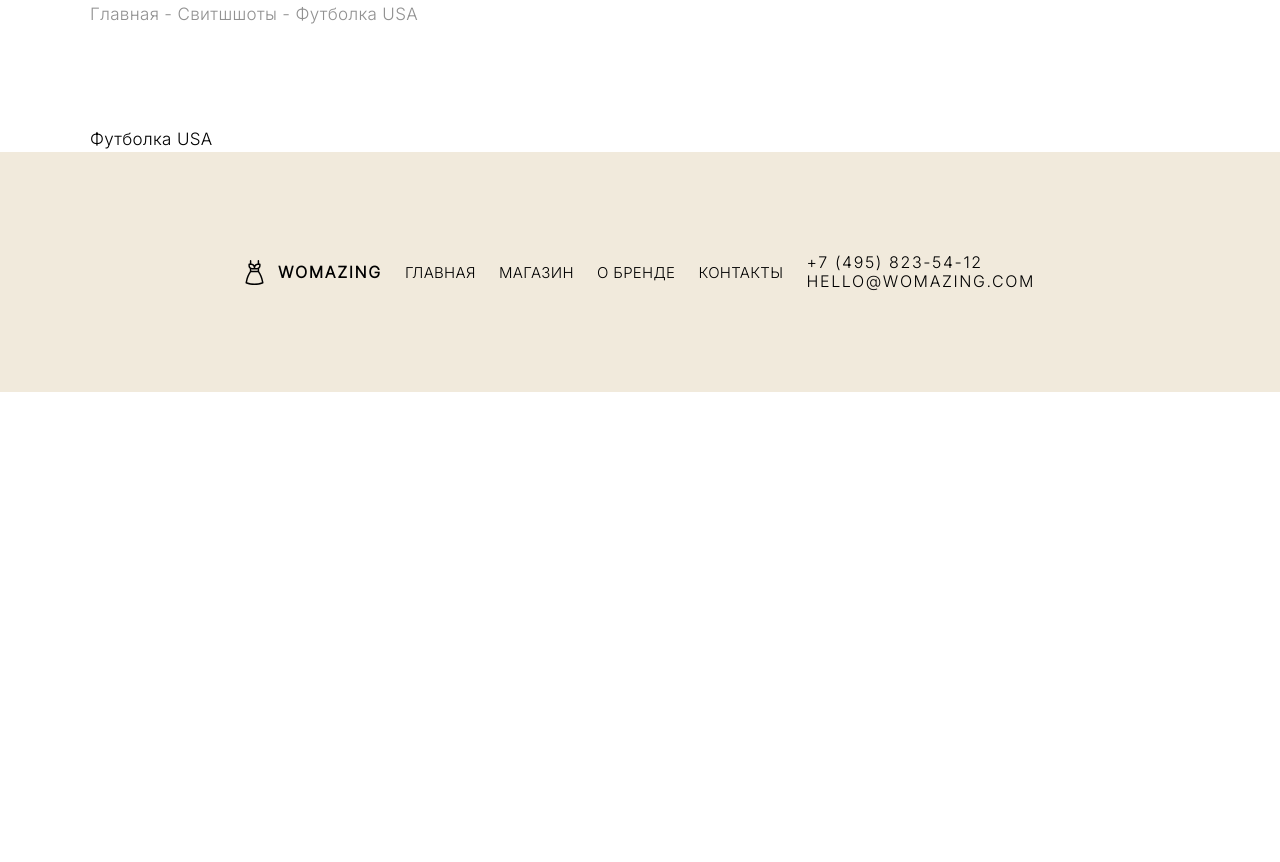
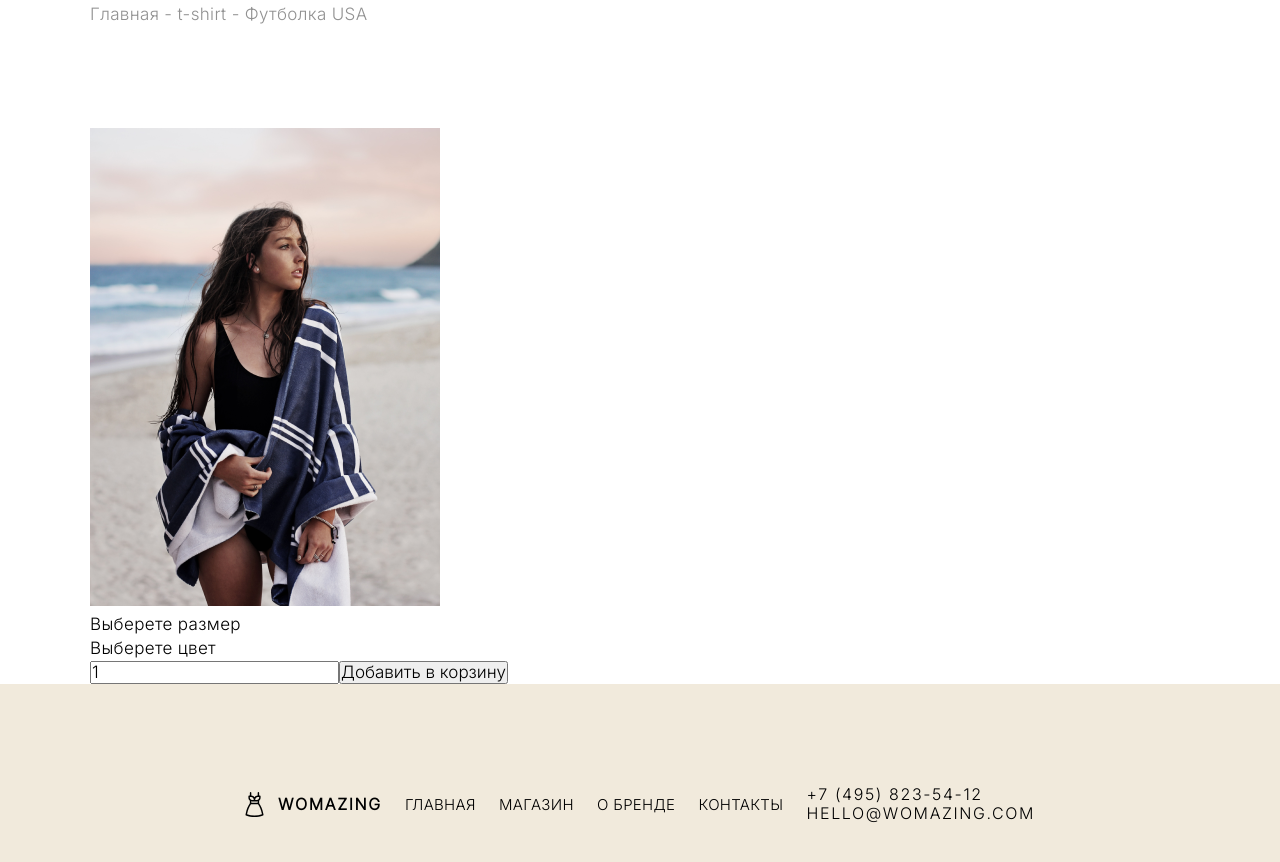
Before and after one commit to fermer123/test, a React (Create React App) app: page /product/1 in a window 1280 px wide. Shown: the part 360-1222 px from the top of the page. Before the commit the page ends 800 px from the top, so only its background shows below. Built offline with nearby package versions, Linux system fonts and the light colour scheme; data requests are answered from the project's data file.

Commit message:
product img

```diff
--- a/db.json
+++ b/db.json
@@ -361,7 +361,7 @@
     },
     {
       "id": 36,
-      "title": "Футболка",
+      "title": "hoodie",
       "price": 121,
       "oldPrice": "",
       "image": "img/shirt.png",
@@ -428,6 +428,26 @@
       "category": "t-shirt",
       "size": ["s", "m", "l", "xl"],
       "color": ["blue", "red", "pink", "purple"]
+    },
+    {
+      "id": 43,
+      "title": "Кофта h&m",
+      "price": 74,
+      "oldPrice": "",
+      "image": "img/white.png",
+      "category": "sweatshirt",
+      "size": ["s", "m", "l", "xl"],
+      "color": ["black", "white", "grey"]
+    },
+    {
+      "id": 44,
+      "title": "Кофта sweet",
+      "price": 84,
+      "oldPrice": "",
+      "image": "img/white.png",
+      "category": "sweatshirt",
+      "size": ["s", "m", "l"],
+      "color": ["black", "white", "red"]
     }
   ]
 }
--- a/src/Context.jsx
+++ b/src/Context.jsx
@@ -11,6 +11,8 @@ export const Context = ({ children }) => {
     login: '',
   });
   const [shop, setShop] = useState([]);
+  const [currPage, setCurrPage] = useState(1);
+  const [status, setStatus] = useState('all');
 
   useEffect(() => {
     if (localStorage.getItem('user') !== null) {
@@ -50,6 +52,10 @@ export const Context = ({ children }) => {
     Register,
     Logout,
     Login,
+    currPage,
+    setCurrPage,
+    status,
+    setStatus,
   };
 
   return (
--- a/src/pages/Product/Product.jsx
+++ b/src/pages/Product/Product.jsx
@@ -1,12 +1,14 @@
 import axios from 'axios';
 import style from './Product.module.scss';
 import '../../index.scss';
-import { useParams } from 'react-router-dom';
-import { useEffect } from 'react';
+import { NavLink, useParams } from 'react-router-dom';
+import { useContext, useEffect } from 'react';
 import { useState } from 'react';
+import { CustomContext } from '../../Context';
 
 const Product = () => {
   const params = useParams();
+  const { setCurrPage, setStatus } = useContext(CustomContext);
   const [product, setProduct] = useState({});
 
   useEffect(() => {
@@ -14,11 +16,56 @@ const Product = () => {
       setProduct(data),
     );
   }, []);
+
   return (
     <div className='container'>
       <h2 className={'title' + ' ' + style.title}>Product</h2>
-      <div className={style.way}>Главная - Свитшшоты - {product.title}</div>
-      <div className={style.product}>{product.title}</div>
+      <div className={style.way}>
+        <NavLink to='/'>Главная</NavLink> -{' '}
+        <NavLink
+          onClick={() => {
+            setCurrPage(1);
+            setStatus(product.category);
+          }}
+          to='/shop'
+        >
+          {product.category}
+        </NavLink>{' '}
+        - {product.title}
+      </div>
+
+      <div className={style.product_main}>
+        <img
+          className={style.product_img}
+          src={`../${product.image}`}
+          alt={product.title}
+        />
+        <div className={style.product_info}>
+          <div className={style.product_price}></div>
+
+          <div className={style.choose}>Выберете размер</div>
+
+          <div className={style.product_size}>
+            <ul>
+              {/* {product.size.map((index, e) => (
+                <li key={index}>{e}</li>
+              ))} */}
+            </ul>
+
+            <div className={style.choose}>Выберете цвет</div>
+            <ul>
+              {/* {product.size.map((index, e) => (
+                <li key={index}>{e}</li>
+              ))} */}
+            </ul>
+
+            <div className={style.product_quantity}>
+              <input defaultValue={1} />
+              <button>Добавить в корзину</button>
+            </div>
+          </div>
+        </div>
+      </div>
     </div>
   );
 };
--- a/src/pages/Product/Product.module.scss
+++ b/src/pages/Product/Product.module.scss
@@ -2,10 +2,20 @@
   margin-bottom: 26px;
 }
 .way {
+  text-decoration: none;
   font-weight: 500;
   font-size: 17px;
   line-height: 140%;
   letter-spacing: 0.02em;
   color: #919191;
   margin-bottom: 102px;
+  a {
+    text-decoration: none;
+    color: #919191;
+    &:hover {
+      text-decoration: underline;
+    }
+  }
 }
+.product_info {
+}
--- a/src/pages/Shop/Shop.jsx
+++ b/src/pages/Shop/Shop.jsx
@@ -5,12 +5,12 @@ import { useContext } from 'react';
 import { CustomContext } from '../../Context';
 import Collection from '../Collection/Collection';
 import Pagination from '../../components/Pagination/Pagination';
+import { NavLink } from 'react-router-dom';
 
 const Shop = () => {
-  const [status, setStatus] = useState('all');
-  const { shop } = useContext(CustomContext);
-  const [currPage, setCurrPage] = useState(1);
-  const [itemsPerPage] = useState(3);
+  const { shop, currPage, setCurrPage, status, setStatus } =
+    useContext(CustomContext);
+  const [itemsPerPage] = useState(6);
   const [element, setElement] = useState(true);
   const [category, setCategory] = useState('');
 
@@ -51,7 +51,18 @@ const Shop = () => {
   return (
     <div className='container'>
       <h2 className='title'>Shop</h2>
-      <div className={style.shop_link}>главная-магазин</div>
+      <div className={style.shop_link}>
+        <NavLink to='/'>Главная</NavLink> -{' '}
+        <NavLink
+          onClick={() => {
+            setStatus('all');
+            setCurrPage(1);
+          }}
+          to='/shop'
+        >
+          Магазин
+        </NavLink>
+      </div>
       <div className={style.shop}>
         <ul className={style.shop_list}>
           <li
--- a/src/pages/Shop/Shop.module.scss
+++ b/src/pages/Shop/Shop.module.scss
@@ -79,3 +79,10 @@
     }
   }
 }
+a {
+  text-decoration: none;
+  color: #919191;
+  &:hover {
+    text-decoration: underline;
+  }
+}
```
